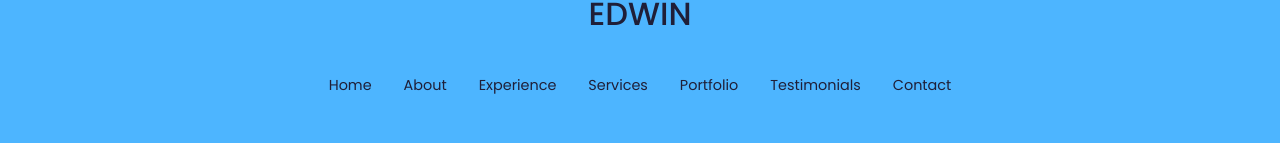
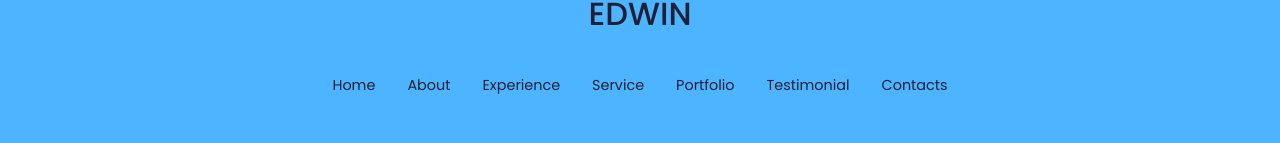
Before and after one commit to Eddysam2000/My-Portfolio, a React (Create React App) app: page / in a window 1280 px wide. Shown: the part 5455-5598 px from the top of the page. Built offline with nearby package versions, Linux system fonts and the light colour scheme.

Commit message:
footer done

```diff
--- a/src/components/footer/Footer.jsx
+++ b/src/components/footer/Footer.jsx
@@ -13,10 +13,10 @@ const Footer = () => {
         <li><a href="#">Home</a></li>
         <li><a href="#about">About</a></li>
         <li><a href="#experience">Experience</a></li>
-        <li><a href="#services">Services</a></li>
+        <li><a href="#services">Service</a></li>
         <li><a href="#portfolio">Portfolio</a></li>
-        <li><a href="#testimonials">Testimonials</a></li>
-        <li><a href="#contact">Contact</a></li>
+        <li><a href="#testimonials">Testimonial</a></li>
+        <li><a href="#contact">Contacts</a></li>
       </ul>
 
       <div className="footer_socials">
```
